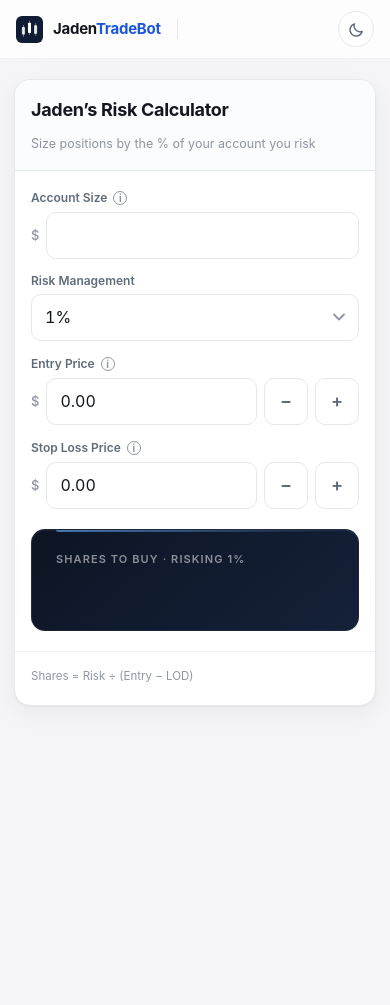
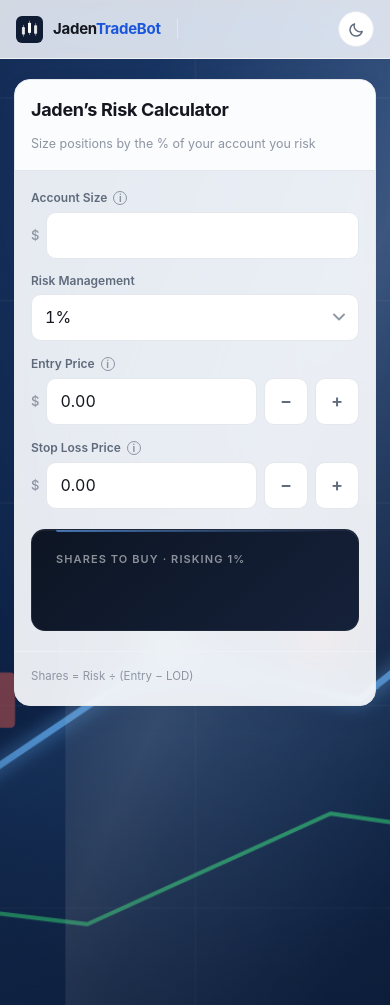
Before and after one commit to Blakew316/jadentradebot, a Flask app: page / in a window 390 px wide. Run offline with Flask 3, Linux system fonts and the light colour scheme.

Commit message:
Add animated reflective stock-chart background with device-motion parallax
Full-viewport background in the style of the referenced stock-market
artwork (deep navy gradient, glowing ascending line chart with area fill,
secondary green line, candlesticks, soft grid) drawn as an original
lightweight SVG so the site stays self-contained and license-clean.

- Fixed three-layer background: artwork, animated specular sheen
  (diagonal light sweep, mix-blend screen), and a theme-aware vignette
  veil that deepens in dark mode
- Reacts to movement: mouse parallax on desktop; gyroscope tilt on
  phones via deviceorientation, with the iOS 13+ motion-permission
  request wired to the first tap; image and sheen move in opposition for
  a reflective feel; rAF-lerped transforms, honors
  prefers-reduced-motion
- Surfaces become glass: cards pick up backdrop blur/saturation over the
  moving artwork
- Served at /bg.svg by Flask, copied into the Pages build, precached by
  the service worker (cache bumped to jrc-v3) so the background works
  offline in the installed app
- 88 tests pass

Verified in Chromium: layers render with the sheen animating, parallax
responds to mouse movement and simulated tilt events, dark/light veils
correct, offline reload keeps the background (bg.svg in jrc-v3 cache),
static build parity — zero JS errors.

Co-Authored-By: Claude Fable 5 <noreply@anthropic.com>
Claude-Session: https://claude.ai/code/session_018H25dfqmks9YoGaXp2q6bU

```diff
--- a/jadentradebot/sitegen.py
+++ b/jadentradebot/sitegen.py
@@ -77,7 +77,7 @@ def build_site(
     # PWA assets: the snapshot is installable/offline-capable just like the
     # live app (manifest, service worker, icons copied to the site root).
     static_dir = Path(__file__).parent / "web" / "static"
-    for name in ("manifest.webmanifest", "sw.js"):
+    for name in ("manifest.webmanifest", "sw.js", "bg.svg"):
         shutil.copy2(static_dir / name, out / name)
     shutil.copytree(static_dir / "icons", out / "icons", dirs_exist_ok=True)
     shutil.copy2(static_dir / "icons" / "icon-180.png", out / "apple-touch-icon.png")
--- a/jadentradebot/web/app.py
+++ b/jadentradebot/web/app.py
@@ -186,6 +186,10 @@ def create_app(
     def apple_touch_icon():
         return send_from_directory(f"{app.static_folder}/icons", "icon-180.png")
 
+    @app.get("/bg.svg")
+    def background():
+        return send_from_directory(app.static_folder, "bg.svg", mimetype="image/svg+xml")
+
     @app.get("/api/symbols")
     def api_symbols():
         return jsonify(json.loads(_SYMBOLS_FILE.read_text(encoding="utf-8")))
--- a/jadentradebot/web/static/sw.js
+++ b/jadentradebot/web/static/sw.js
@@ -3,10 +3,11 @@
    offline once installed. Bump CACHE on breaking asset changes. */
 "use strict";
 
-const CACHE = "jrc-v2";
+const CACHE = "jrc-v3";
 const SHELL = [
   "./",
   "manifest.webmanifest",
+  "bg.svg",
   "icons/icon-180.png",
   "icons/icon-192.png",
   "icons/icon-512.png",
--- a/jadentradebot/web/templates/index.html
+++ b/jadentradebot/web/templates/index.html
@@ -74,10 +74,44 @@
     --shadow: 0 1px 2px rgba(0,0,0,.3), 0 8px 24px rgba(0,0,0,.35);
     color-scheme: dark;
   }
+  /* ---------- animated reflective background ---------- */
+  .bg { position: fixed; inset: 0; z-index: -1; overflow: hidden; background: #0b1a36; }
+  .bg-img {
+    position: absolute; inset: -7%;
+    background: url("bg.svg") center / cover no-repeat;
+    will-change: transform;
+    transform: translate3d(0, 0, 0) scale(1.02);
+  }
+  .bg-veil { position: absolute; inset: 0; pointer-events: none;
+    background: radial-gradient(120% 90% at 50% 10%, rgba(6,12,26,0) 40%, rgba(6,12,26,.38) 100%);
+    transition: background .25s ease, opacity .25s ease;
+  }
+  :root[data-theme="dark"] .bg-veil {
+    background: radial-gradient(120% 90% at 50% 10%, rgba(4,8,18,.25) 30%, rgba(4,8,18,.62) 100%);
+  }
+  .bg-sheen {
+    position: absolute; inset: -12%;
+    background: linear-gradient(115deg,
+      transparent 38%, rgba(255,255,255,.10) 47%,
+      rgba(255,255,255,.16) 50%, rgba(255,255,255,.10) 53%, transparent 62%);
+    background-size: 240% 240%;
+    animation: sheen 11s ease-in-out infinite;
+    mix-blend-mode: screen; will-change: transform, background-position;
+    pointer-events: none;
+  }
+  @keyframes sheen {
+    0%   { background-position: 120% 0%; }
+    55%  { background-position: -20% 100%; }
+    100% { background-position: 120% 0%; }
+  }
+  @media (prefers-reduced-motion: reduce) {
+    .bg-sheen { animation: none; }
+  }
+
   * { box-sizing: border-box; }
   html, body { margin: 0; }
   body {
-    background: var(--bg);
+    background: transparent;   /* the fixed .bg layer paints the canvas */
     color: var(--text);
     font: 14px/1.5 -apple-system, BlinkMacSystemFont, "SF Pro Text", "Segoe UI",
           "Inter", Roboto, Helvetica, Arial, sans-serif;
@@ -87,7 +121,7 @@
     min-height: 100dvh;
     display: flex; flex-direction: column;
     -webkit-tap-highlight-color: transparent;
-    transition: background .25s ease, color .25s ease;
+    transition: color .25s ease;
   }
   button, select, input { touch-action: manipulation; }
 
@@ -122,7 +156,9 @@
   main { width: 100%; max-width: 880px; margin: 0 auto; padding: 40px 24px 56px; flex: 1; }
 
   .card {
-    background: var(--card);
+    background: color-mix(in srgb, var(--card) 90%, transparent);
+    backdrop-filter: blur(18px) saturate(160%);
+    -webkit-backdrop-filter: blur(18px) saturate(160%);
     border: 1px solid var(--hairline);
     border-radius: var(--radius);
     box-shadow: var(--shadow);
@@ -232,6 +268,12 @@
 </style>
 </head>
 <body>
+
+<div class="bg" aria-hidden="true">
+  <div class="bg-img" id="bgImg"></div>
+  <div class="bg-sheen" id="bgSheen"></div>
+  <div class="bg-veil"></div>
+</div>
 
 <svg width="0" height="0" style="position:absolute" aria-hidden="true">
   <defs>
@@ -391,6 +433,60 @@ $("themeBtn").addEventListener("click", () =>
 
 sarRecalc();
 
+// ---- reflective background: parallax that reacts to device movement -------
+// Mouse movement on desktop; gyroscope tilt on phones/tablets. The image and
+// the light sheen move in opposite directions, which reads as a reflection.
+(function () {
+  const img = $("bgImg"), sheen = $("bgSheen");
+  if (!img || !sheen) return;
+  if (window.matchMedia("(prefers-reduced-motion: reduce)").matches) return;
+
+  let tx = 0, ty = 0;      // target offset (px)
+  let cx = 0, cy = 0;      // current offset (lerped)
+  const MAX = 18;
+
+  function frame() {
+    cx += (tx - cx) * 0.08;
+    cy += (ty - cy) * 0.08;
+    img.style.transform = `translate3d(${cx}px, ${cy}px, 0) scale(1.06)`;
+    sheen.style.transform = `translate3d(${-cx * 1.8}px, ${-cy * 1.8}px, 0)`;
+    requestAnimationFrame(frame);
+  }
+  requestAnimationFrame(frame);
+
+  window.addEventListener("mousemove", (e) => {
+    tx = (e.clientX / window.innerWidth - 0.5) * -2 * MAX;
+    ty = (e.clientY / window.innerHeight - 0.5) * -2 * MAX;
+  }, { passive: true });
+
+  function onTilt(e) {
+    if (e.gamma === null || e.beta === null) return;
+    const g = Math.max(-30, Math.min(30, e.gamma));        // left/right tilt
+    const b = Math.max(-30, Math.min(30, e.beta - 40));    // forward/back, offset for hand-held angle
+    tx = (g / 30) * -MAX;
+    ty = (b / 30) * -MAX;
+  }
+
+  if (typeof DeviceOrientationEvent !== "undefined") {
+    if (typeof DeviceOrientationEvent.requestPermission === "function") {
+      // iOS 13+: motion access needs a user gesture; ask once on first touch.
+      const ask = () => {
+        DeviceOrientationEvent.requestPermission()
+          .then((state) => {
+            if (state === "granted") window.addEventListener("deviceorientation", onTilt, { passive: true });
+          })
+          .catch(() => {});
+        window.removeEventListener("touchend", ask);
+        window.removeEventListener("click", ask);
+      };
+      window.addEventListener("touchend", ask, { once: true });
+      window.addEventListener("click", ask, { once: true });
+    } else {
+      window.addEventListener("deviceorientation", onTilt, { passive: true });
+    }
+  }
+})();
+
 // ---- PWA: register the service worker (relative path keeps the scope
 // correct at the domain root and under a GitHub Pages project path) -----
 if ("serviceWorker" in navigator) {
```
Also changed, not shown: tests/test_pwa.py (+7 -0 lines), jadentradebot/web/static/bg.svg (added).
